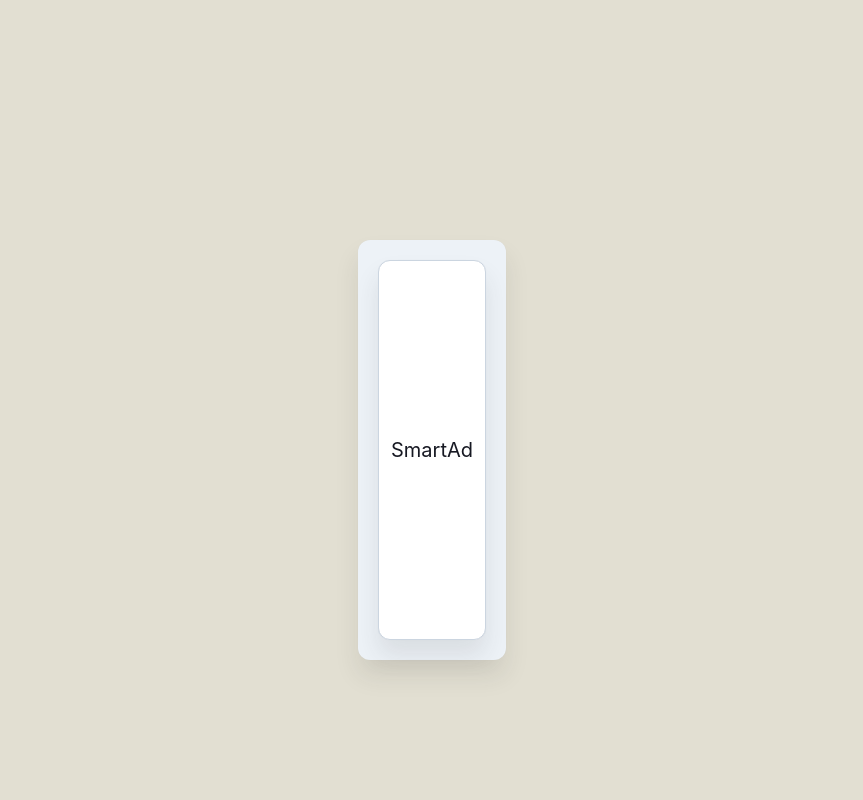
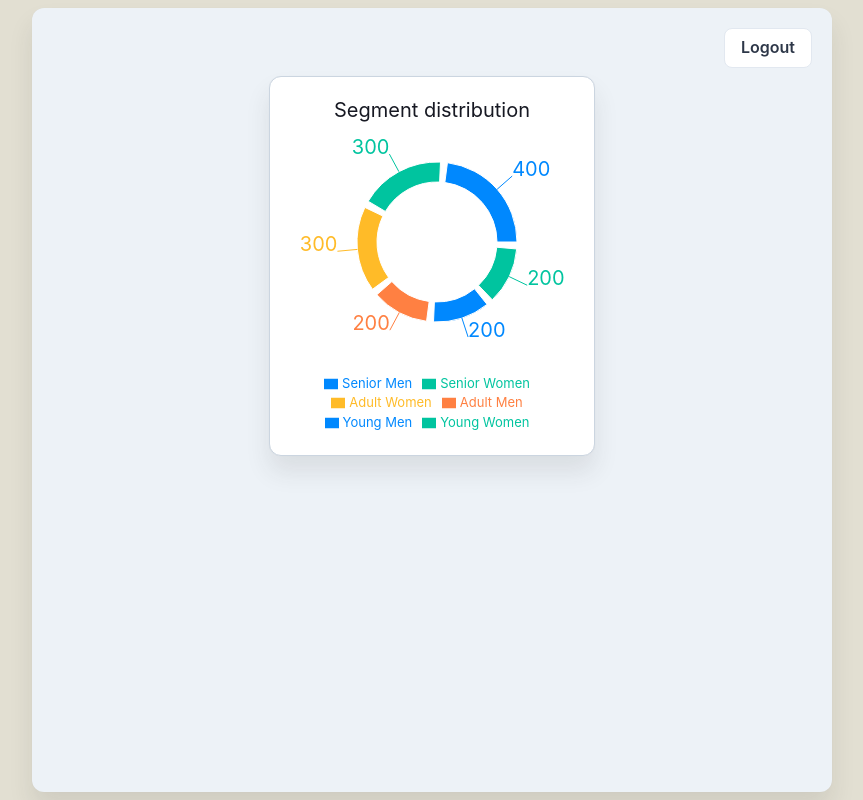
Before and after one commit to smartad-tech/smartad-platform, a React (Create React App) app: page /dashboard in a window 1280 px wide. Shown: the whole page, without its empty margins (208-1071 px from the left). Built offline with nearby package versions, Linux system fonts and the light colour scheme.

Commit message:
feat: add logout button

```diff
--- a/src/components/Dashboard/Dashboard.tsx
+++ b/src/components/Dashboard/Dashboard.tsx
@@ -1,5 +1,5 @@
-import { Flex, VStack } from "@chakra-ui/react";
-import { SmartPieChart } from "../SmartPieChart";
+import { Flex, HStack, VStack, Button } from "@chakra-ui/react";
+import { SmartPieChart } from "./SmartPieChart";
 
 export const Dashboard = () => {
   return (
@@ -12,13 +12,18 @@ export const Dashboard = () => {
       fontSize="xl"
     >
       <Flex
-        mt={"30vh"}
+        w={"100vh"}
+        mt={"1vh"}
+        h={"98vh"}
         p={"20px"}
         bgColor={"gray.100"}
         boxShadow={"xl"}
         rounded={"xl"}
       >
-        <VStack>
+        <VStack w={'100%'} h={'100%'}>
+          <HStack w={'100%'} h={'auto'} justifyContent={'right'}>
+            <Button variant={'secondary'}>Logout</Button>
+          </HStack>
           <SmartPieChart />
         </VStack>
       </Flex>
--- /dev/null
+++ b/src/components/Dashboard/SmartPieChart.tsx
@@ -0,0 +1,50 @@
+import { Flex, Text } from "@chakra-ui/react";
+import { Cell, Legend, Pie, PieChart, Tooltip } from "recharts";
+
+export const SmartPieChart = () => {
+  const data = [
+    { name: "Senior Men", value: 400 },
+    { name: "Senior Women", value: 300 },
+    { name: "Adult Women", value: 300 },
+    { name: "Adult Men", value: 200 },
+    { name: "Young Men", value: 200 },
+    { name: "Young Women", value: 200 },
+  ];
+  const COLORS = ["#0088FE", "#00C49F", "#FFBB28", "#FF8042"];
+  return (
+    <Flex
+      alignItems="center"
+      direction="column"
+      textAlign="center"
+      border={"1px"}
+      borderColor="gray.300"
+      bg="white"
+      padding={"3"}
+      rounded={"xl"}
+      height="380px"
+      boxShadow="xl"
+      justifyContent="center"
+    >
+      <Text mb={'3'}>Segment distribution</Text>
+      <PieChart width={300} height={300}>
+        <Pie
+          data={data}
+          cx={150}
+          cy={100}
+          innerRadius={60}
+          outerRadius={80}
+          fill="#8884d8"
+          paddingAngle={5}
+          dataKey="value"
+          label
+        >
+          {data.map((entry, index) => (
+            <Cell key={`cell-${index}`} fill={COLORS[index % COLORS.length]} />
+          ))}
+        </Pie>
+        <Tooltip />
+        <Legend wrapperStyle={{fontSize: '13px'}}/>
+      </PieChart>
+    </Flex>
+  );
+};
--- a/src/components/SmartPieChart.tsx
+++ /dev/null
@@ -1,21 +0,0 @@
-import { Flex } from "@chakra-ui/react";
-
-export const SmartPieChart = () => {
-  return (
-    <Flex
-      alignItems="center"
-      direction="column"
-      textAlign="center"
-      border={"1px"}
-      borderColor="gray.300"
-      bg="white"
-      padding={"3"}
-      rounded={"xl"}
-      height="380px"
-      boxShadow="xl"
-      justifyContent="center"
-    >
-      SmartAd
-    </Flex>
-  );
-};
```
